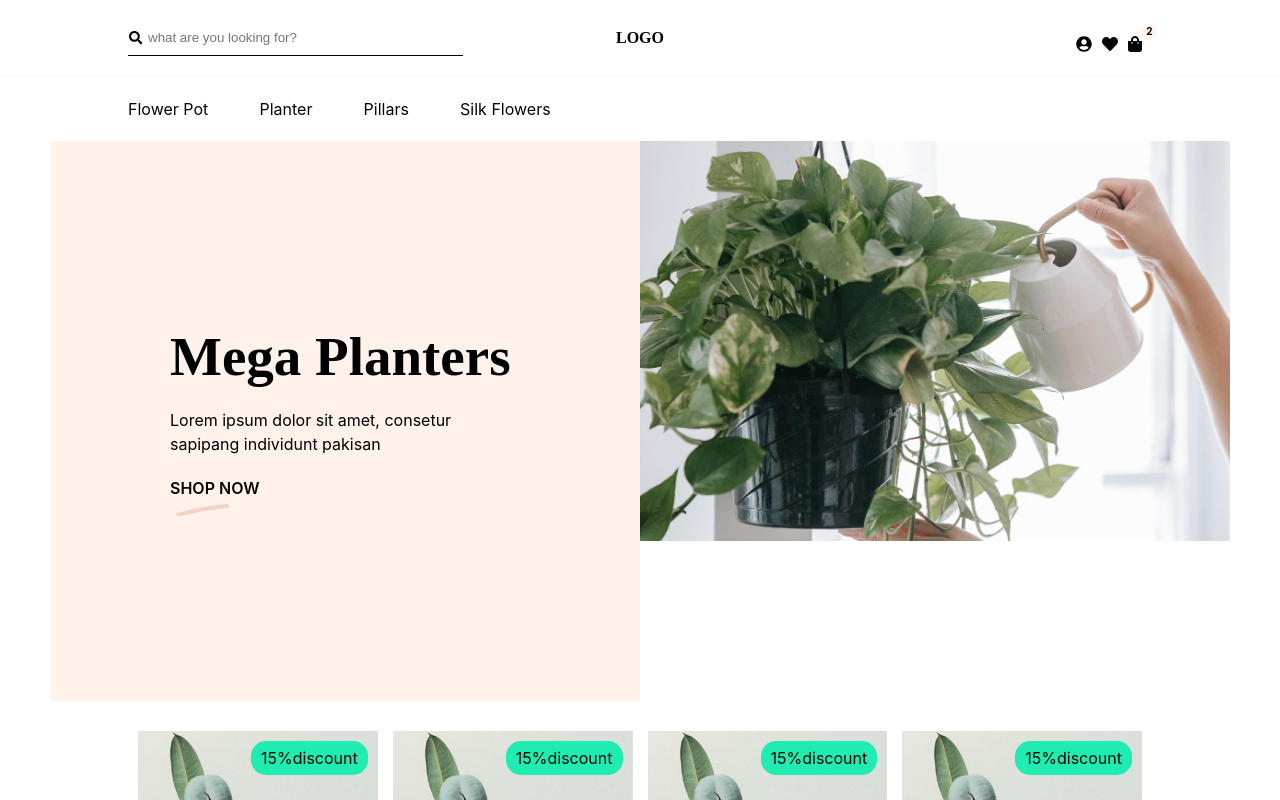
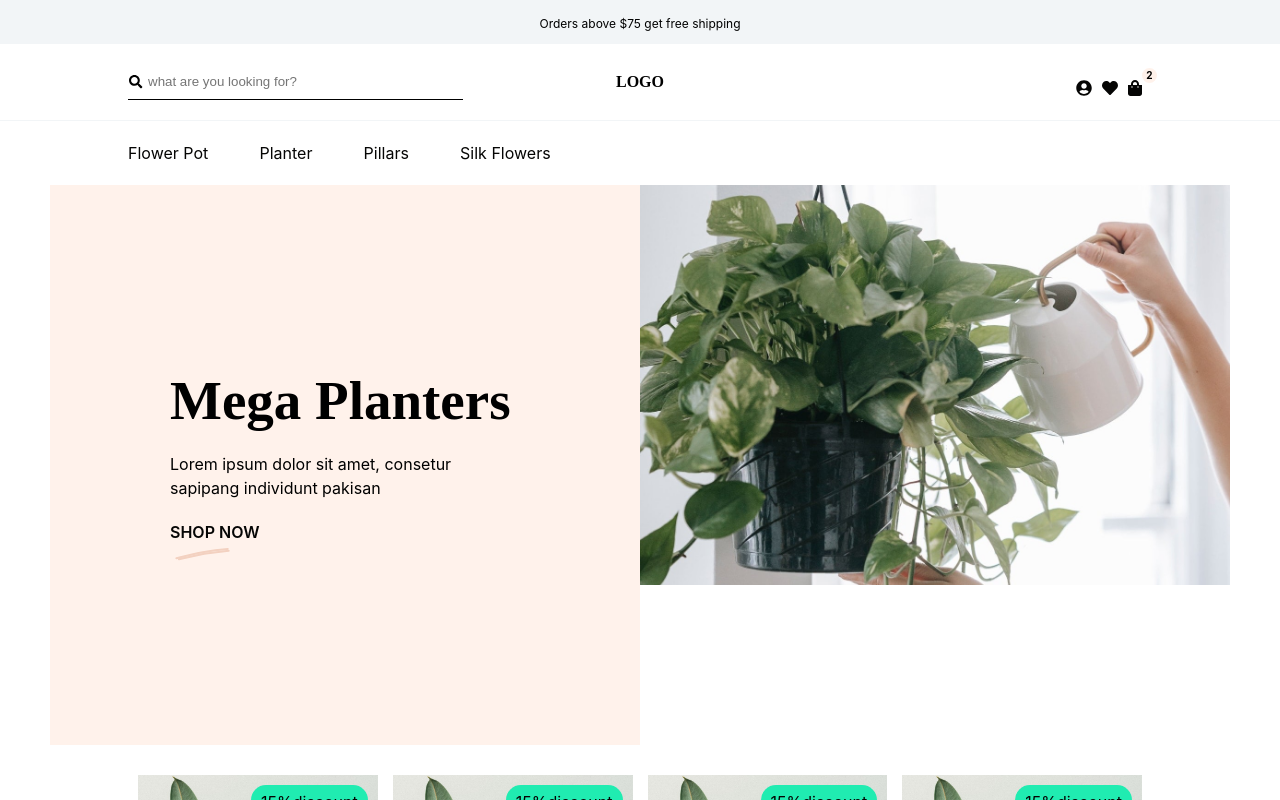
Before and after one commit to cesarcor/inti, a React (Create React App) app: page / in a window 1280 px wide. Shown: the top 800 px of the page. Built offline with nearby package versions, Linux system fonts and the light colour scheme.

Commit message:
add topbar to header comp.

```diff
--- a/src/components/header/header.jsx
+++ b/src/components/header/header.jsx
@@ -1,11 +1,14 @@
-import React from 'react';
+import { React, Fragment } from 'react';
 import styles from './header.module.scss';
 import SearchForm from '../search-form/search-form';
 import Menu from '../menu/menu';
 import ActionMenu from '../action-menu/action-menu';
+import TopBanner from '../top-banner/top-banner';
 
 const Header = () => {
   return (
+    <Fragment>
+      <TopBanner />
       <header className={styles.site_header}>
         <div className={styles.upper_site_header}>
           <div className={styles.container}>
@@ -29,6 +32,7 @@ const Header = () => {
           </div>
         </div>
       </header>
+    </Fragment>
   );
 };
 
```
Lines whose indentation alone changed are shown as unchanged.
